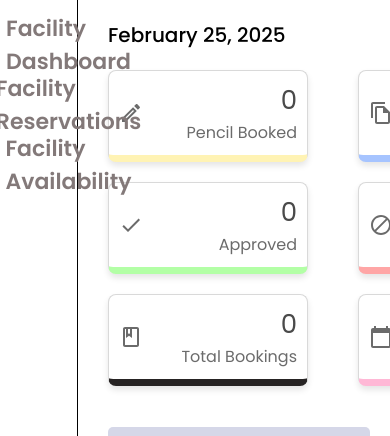
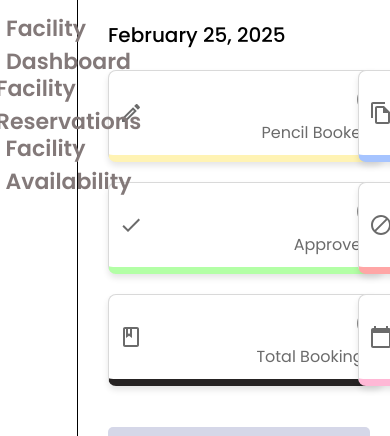
Before and after one commit to ysc4/facify-project, a React (Vite) app: page /admin-home/1 in a window 390 px wide. Shown: the part 155-591 px from the top of the page. Built offline with nearby package versions, Linux system fonts and the light colour scheme; no server answers.

Commit message:
Adjusted min and max width to be responsive

```diff
--- a/src/components/StatusCard.css
+++ b/src/components/StatusCard.css
@@ -12,7 +12,8 @@
     display: flex;
     align-items: center;
     justify-content: space-between;
-    width: 300px;  /* Fixed width for each card */
+    min-width: 275px;
+    max-width: 300px;
     padding: 10px;
     border: 1px solid #D9D9D9;
     border-radius: 8px;
--- a/src/pages/Admin-Home.css
+++ b/src/pages/Admin-Home.css
@@ -101,7 +101,7 @@ h1 {
     display: grid;
     grid-template-columns: repeat(auto-fill, minmax(200px, 1fr));
     gap: 20px 50px;
-    max-width: 900px;
+    max-width: 800px;
     margin: 0;
     padding: 0;
 }
```
